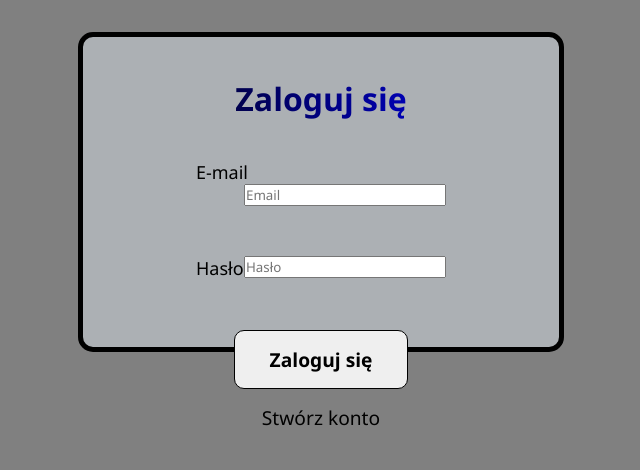
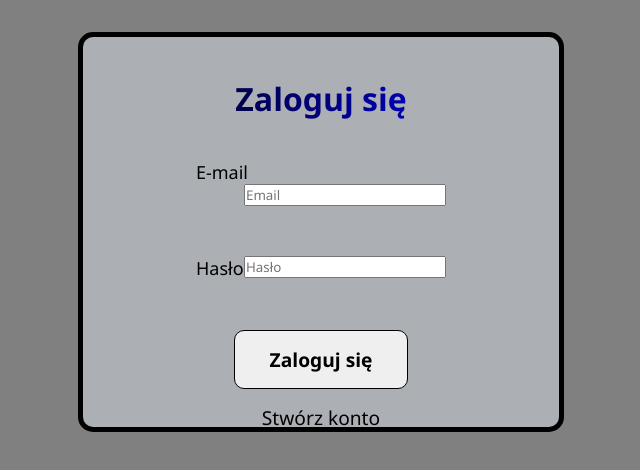
Before and after one commit to karolpw/vite-react, a React (Vite) app: page / in a window 1280 px wide. Shown: the top 470 px of the page, without its empty margins (319-959 px from the left). Built offline with nearby package versions, Linux system fonts and the light colour scheme; no server answers.

Commit message:
the login and register links are more secure

```diff
--- a/src/components/auth-form.jsx
+++ b/src/components/auth-form.jsx
@@ -1,5 +1,6 @@
 import React from 'react';
-import { useState } from 'react'
+import { useState } from 'react';
+import {LOGIN_URL, REGISTER_URL} from "../.env"
 
 function AuthForm({ onLogin }) {
 
@@ -9,7 +10,7 @@ function AuthForm({ onLogin }) {
     const [message, setMessage] = useState('');
 
     const handleSubmit = async () =>{
-        const url = isLogin ? 'http://localhost:3000/auth/login' : 'http://localhost:3000/auth/register';
+        const url = isLogin ? import.meta.env.VITE_LOGIN_URL : import.meta.env.VITE_REGISTER_URL
 
 
 
@@ -46,7 +47,7 @@ function AuthForm({ onLogin }) {
                 <button onClick={() => setIsLogin(!isLogin)} type='button' className='changeAuth'>
                     {isLogin ? "Stwórz konto" : "Zaloguj się"}
                 </button>
-                {message && <p className='errorMessage'>{message}</p>}
+                {/* {message && <p className='errorMessage'>{message}</p>} */}
             </form>
 
         </>
--- a/src/components/get-button.jsx
+++ b/src/components/get-button.jsx
@@ -9,7 +9,7 @@ function btnGet(){
     const handleClick =async () =>{
         setHasAction(true)
 
-        const response = await fetch('http://localhost:3000/posts');
+        const response = await fetch(import.meta.env.VITE_POSTS_URL);
         const data = await response.json();
         setPosts(data);
 
--- a/src/index.css
+++ b/src/index.css
@@ -25,7 +25,7 @@ button {
 
 .loginForm{
   width: 40%;
-  height: 40vh;
+  height: 50vh;
   border: 5px solid black;
   border-radius: 15px;
   padding: 20px;
```
Also changed, not shown: src/components/post-form.jsx (added), 1 other file (tests, documents, lock files or other folders).
